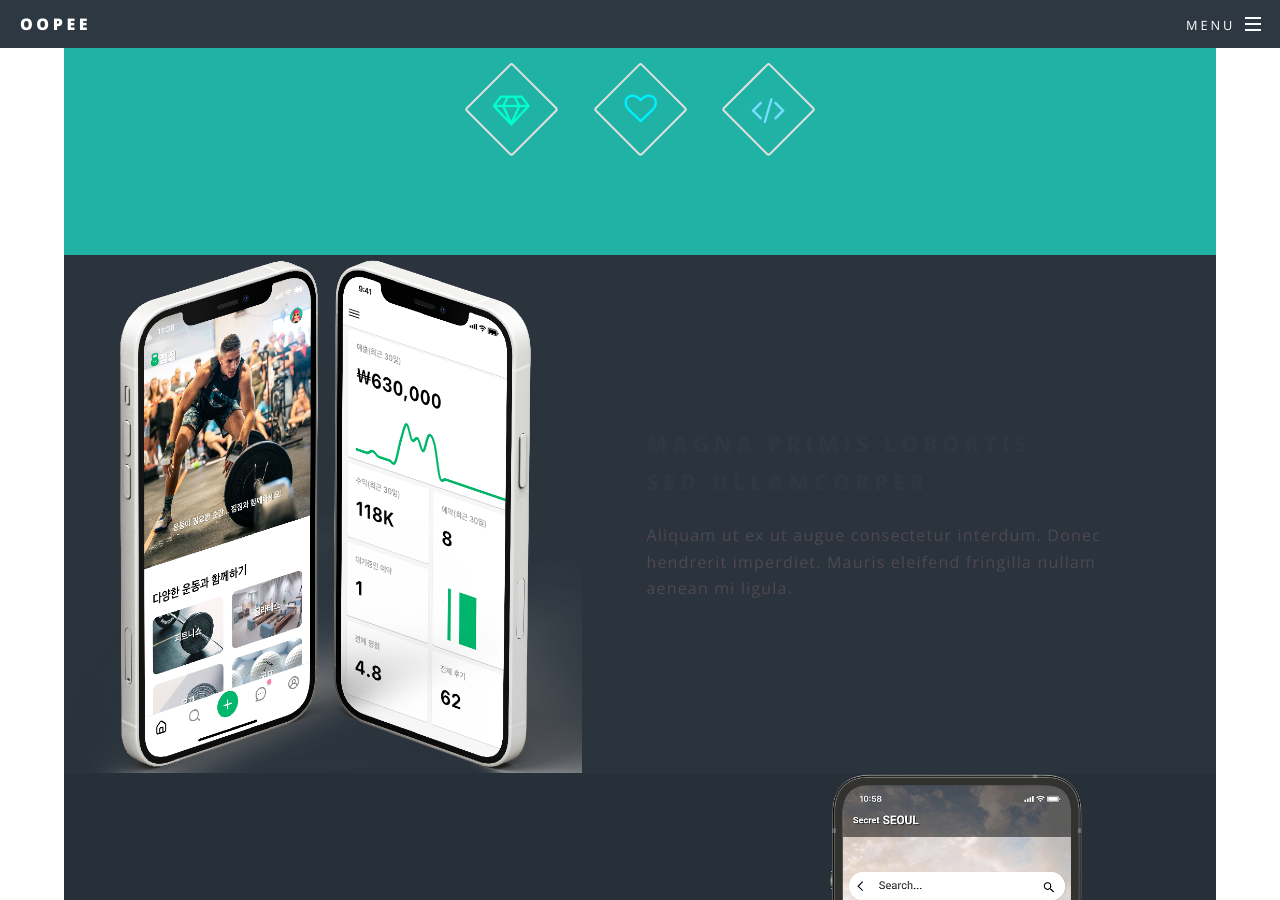
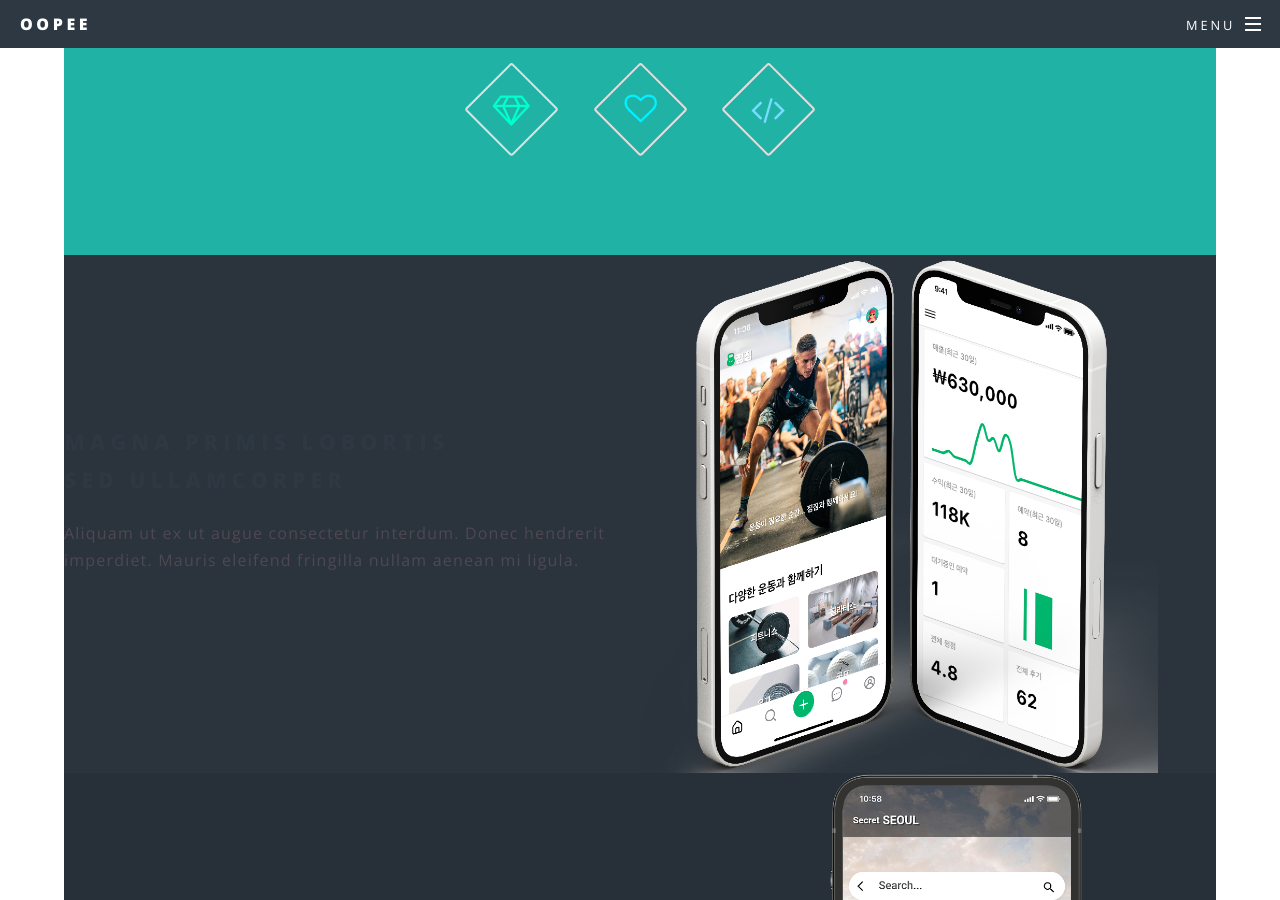
Before and after one commit to inansung/www.oopee.com, a Jekyll site: the page built from services.html, in a window 1280 px wide and 900 px high, scrolled down 756 px. Built offline with Jekyll 4.4.1, drawn with Linux system fonts in a browser that asks for light colours.

Commit message:
2023.10.05+13

```diff
--- a/services.html
+++ b/services.html
@@ -22,7 +22,7 @@
 			<!-- Two -->
 				<section id="two" class="wrapper alt style2">
 					<section class="spotlight">
-						<div class="image"><img src="images/pic_zymgym.png" alt="" /></div><div class="content">
+						<div class="image"><img src="images/pic_zymgym.png" alt="" /></div><div class="6u 12u$(medium)">
 							<h2>Magna primis lobortis<br />
 							sed ullamcorper</h2>
 							<p>Aliquam ut ex ut augue consectetur interdum. Donec hendrerit imperdiet. Mauris eleifend fringilla nullam aenean mi ligula.</p>
```
